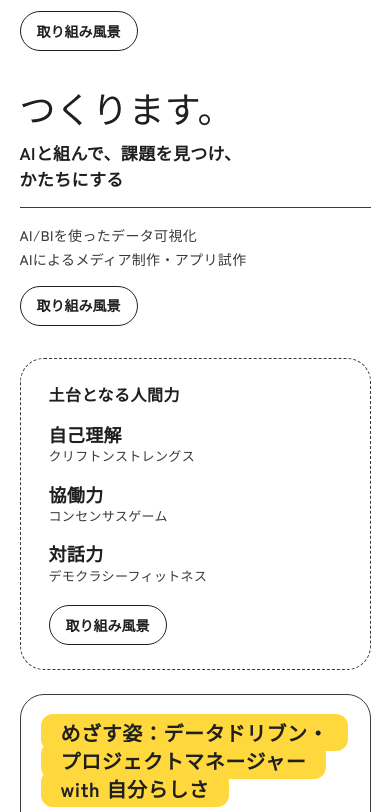
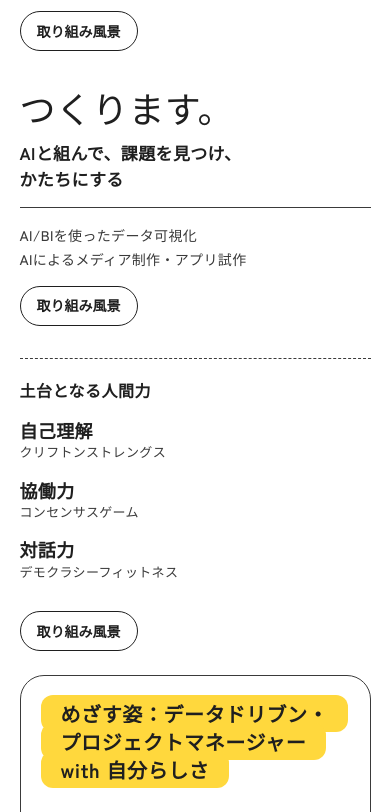
Before and after one commit to koseimiyazaki/myweb, an Astro site: page /seminar in a window 390 px wide. Shown: the part 1188-2000 px from the top of the page. Built offline with nearby package versions, Linux system fonts and the light colour scheme; Astro itself is replaced by a stand-in of ours; a web font is replaced by a local one.

Commit message:
土台となる人間力を見出しの高さに上げ、点線の縦線で区切る。取り組み風景ボタンを下端でそろえる
Co-Authored-By: Claude Opus 5.5 <noreply@anthropic.com>
Claude-Session: https://claude.ai/code/session_019HVfXgnykPWVn6ptdB1NJx

```diff
--- a/src/components/SeminarGoals.astro
+++ b/src/components/SeminarGoals.astro
@@ -165,3 +165,18 @@
   .mz-goals .mz-scene__grid{grid-template-columns:repeat(2,minmax(0,1fr));gap:8px}
 }
 </style>
+<style is:global>
+/* 土台となる人間力：見出しの高さまで上げ、点線の枠ではなく点線の縦線で区切る。取り組み風景ボタンは下端でそろえる */
+.semi-section .mz-goals .mz-skills > div{display:flex;flex-direction:column}
+.semi-section .mz-goals .mz-skills .mz-examples{margin-bottom:14px}
+.semi-section .mz-goals .mz-skills .mz-scene-btn{margin-top:auto;align-self:flex-start}
+.semi-section .mz-goals .mz-base{border:0;border-left:1.5px dashed var(--muted);border-radius:0;padding:0 0 0 32px;
+  margin-top:calc(-1 * (15px * 1.5 + var(--space-6)))}
+.semi-section .mz-goals .mz-base > p:last-of-type{margin-bottom:14px}
+@media (max-width:640px){
+  .semi-section .mz-goals .mz-base{margin-top:0;border-left:0;border-top:1.5px dashed var(--muted);padding:20px 0 0}
+}
+@media (min-width:641px) and (max-width:1100px){
+  .semi-section .mz-goals .mz-base{margin-top:0}
+}
+</style>
```
